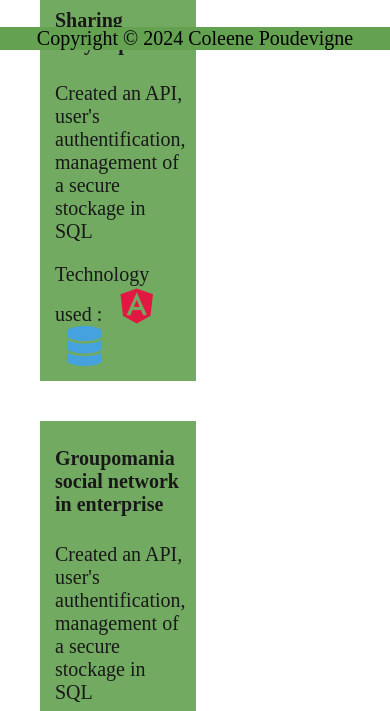
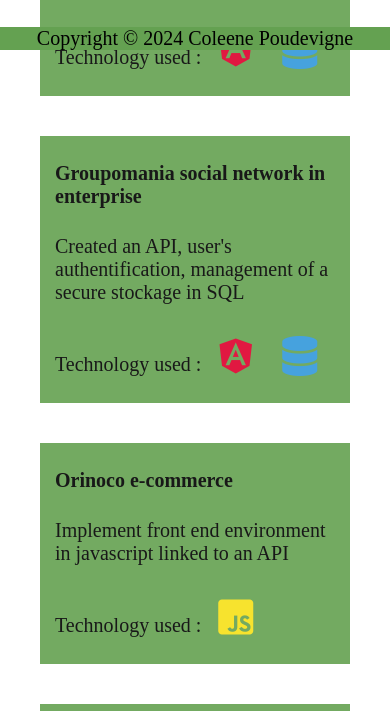
Before and after one commit to ColeeneP/Portfolio_dev, a plain HTML site: page projects.html in a window 390 px wide. Shown: the part 794-1505 px from the top of the page. Drawn offline with Linux system fonts and the light colour scheme; a web font is replaced by a local one.

Commit message:
responsive design of projects page

```diff
--- a/projects.html
+++ b/projects.html
@@ -53,7 +53,7 @@
                 <figcaption>
                     <h4>Accounting Software</h4>
                     <p>Blablabla</p>
-                    <div class="outils">Technology used : Magic Software</div>
+                    <div class="tools">Technology used : Magic Software</div>
                 </figcaption>
             </figure></a>
 
@@ -61,7 +61,7 @@
                 <figcaption>
                     <h4>Customer Relationship Management</h4>
                     <p>Blablabla</p>
-                    <div class="outils">Technology used : <i class="fab fa-react fa-2x" title="React"></i> <i class="fas fa-database fa-2x"></i></div>
+                    <div class="tools">Technology used : <i class="fab fa-react fa-2x" title="React"></i> <i class="fas fa-database fa-2x"></i></div>
                 </figcaption>
             </figure></a>
 
@@ -69,7 +69,7 @@
                 <figcaption>
                     <h4>Sharing encyclopedia</h4>
                     <p>Created an API, user's authentification, management of a secure stockage in SQL</p>
-                    <div class="outils">Technology used : <i class="fab fa-angular fa-2x"></i> <i class="fas fa-database fa-2x"></i>  </div>
+                    <div class="tools">Technology used : <i class="fab fa-angular fa-2x"></i> <i class="fas fa-database fa-2x"></i>  </div>
                 </figcaption>
             </figure></a>
 
@@ -77,7 +77,7 @@
                 <figcaption>
                     <h4>Groupomania social network in enterprise</h4>
                     <p>Created an API, user's authentification, management of a secure stockage in SQL</p>
-                    <div class="outils">Technology used : <i class="fab fa-angular fa-2x"></i> <i class="fas fa-database fa-2x"></i> </div>
+                    <div class="tools">Technology used : <i class="fab fa-angular fa-2x"></i> <i class="fas fa-database fa-2x"></i> </div>
                 </figcaption>
             </figure></a>
 
@@ -85,7 +85,7 @@
                 <figcaption>
                     <h4>Orinoco e-commerce</h4>
                     <p>Implement front end environment in javascript linked to an API</p>
-                    <div class="outils">Technology used : <i class="fab fa-js-square fa-2x"></i></div>
+                    <div class="tools">Technology used : <i class="fab fa-js-square fa-2x"></i></div>
                 </figcaption>
             </figure></a>
 
@@ -93,7 +93,7 @@
                 <figcaption>
                     <h4>La Chouette Agence</h4>
                     <p>Improve web site' SEO</p>
-                    <div class="outils">Technology used : <i class="fab fa-html5 fa-2x"></i> <i class="fab fa-css3-alt fa-2x"></i></div>
+                    <div class="tools">Technology used : <i class="fab fa-html5 fa-2x"></i> <i class="fab fa-css3-alt fa-2x"></i></div>
                 </figcaption>
             </figure></a>
 
@@ -101,7 +101,7 @@
                 <figcaption>
                     <h4>OhmyFood</h4>
                     <p>Integration of advanced graphisms and implement a navigation's structure</p>
-                    <div class="outils">Technology used : <i class="fab fa-sass fa-2x"></i> <i class="fab fa-html5 fa-2x"></i></div>
+                    <div class="tools">Technology used : <i class="fab fa-sass fa-2x"></i> <i class="fab fa-html5 fa-2x"></i></div>
                 </figcaption>
             </figure></a>
 
@@ -109,7 +109,7 @@
                 <figcaption>
                     <h4>Réservia</h4>
                     <p>Model integration and implementation of responsive design</p>
-                    <div class="outils">Technology used : <i class="fab fa-html5 fa-2x"></i> <i class="fab fa-css3-alt fa-2x"></i></div>
+                    <div class="tools">Technology used : <i class="fab fa-html5 fa-2x"></i> <i class="fab fa-css3-alt fa-2x"></i></div>
                 </figcaption>
             </figure></a>
         </div>
--- a/sass/pages/_projects.scss
+++ b/sass/pages/_projects.scss
@@ -4,6 +4,7 @@
     .projects_div {
         display: flex;
         flex-flow: row wrap;
+        justify-content: center;
     }
 
     h2 {
@@ -35,8 +36,28 @@
             margin: 0px 15px 15px 15px;
 
                 i {
-                    margin-left: 0.3em;
+                    margin: 0.3em;
                 }
         }
     }
 }
+
+@media (max-width: 800px) {
+    #projects {
+        figure {
+            width: 100%;
+        }
+    }
+}
+
+@media (max-width: 400px) {
+    #projects {
+        figure {
+            figcaption {
+                    i {
+                        margin: 0.3em;
+                    }
+            }
+        }
+    }
+}
```
Also changed, not shown: sass/main.css, 1 other file.
